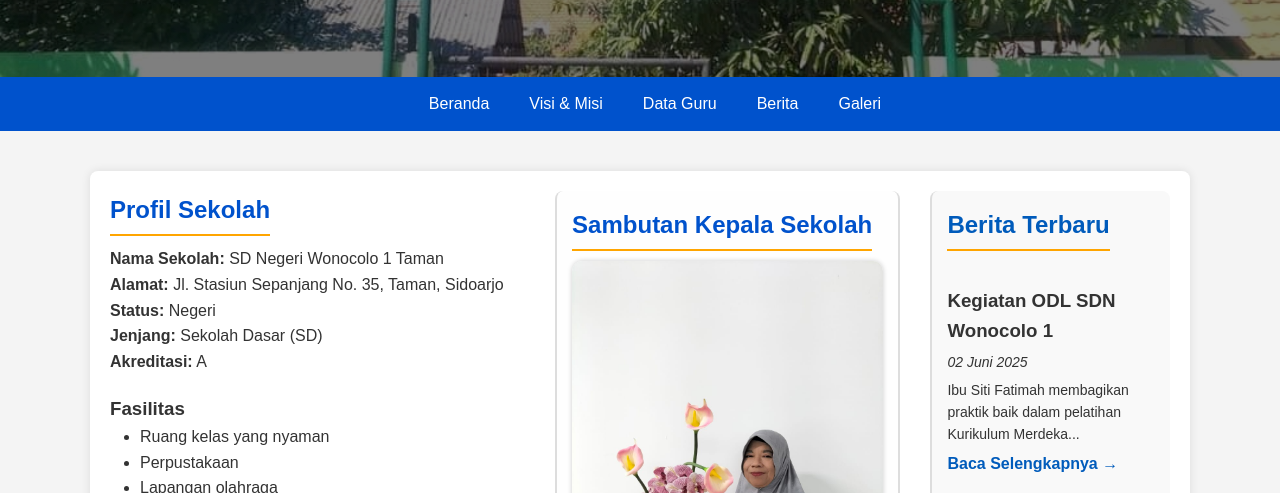
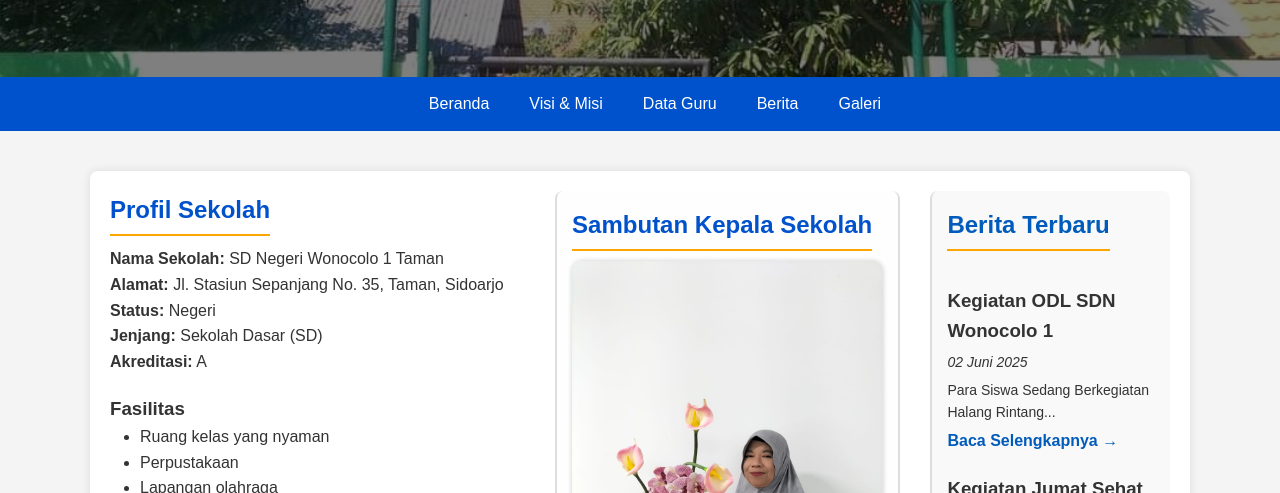
Before and after one commit to SDNWONOCOLO1/sdn-wonocolo-1, a plain HTML site: page index.html in a window 1280 px wide. Shown: the part 282-775 px from the top of the page. Drawn offline with Linux system fonts and the light colour scheme.

Commit message:
Update index.html

```diff
--- a/index.html
+++ b/index.html
@@ -78,7 +78,7 @@
         <article class="berita">
           <h3>Kegiatan ODL SDN Wonocolo 1</h3>
           <p><em>02 Juni 2025</em></p>
-          <p>Ibu Siti Fatimah membagikan praktik baik dalam pelatihan Kurikulum Merdeka...</p>
+          <p>Para Siswa Sedang Berkegiatan Halang Rintang...</p>
           <a href="berita.html">Baca Selengkapnya →</a>
         </article>
         <article class="berita">
```
